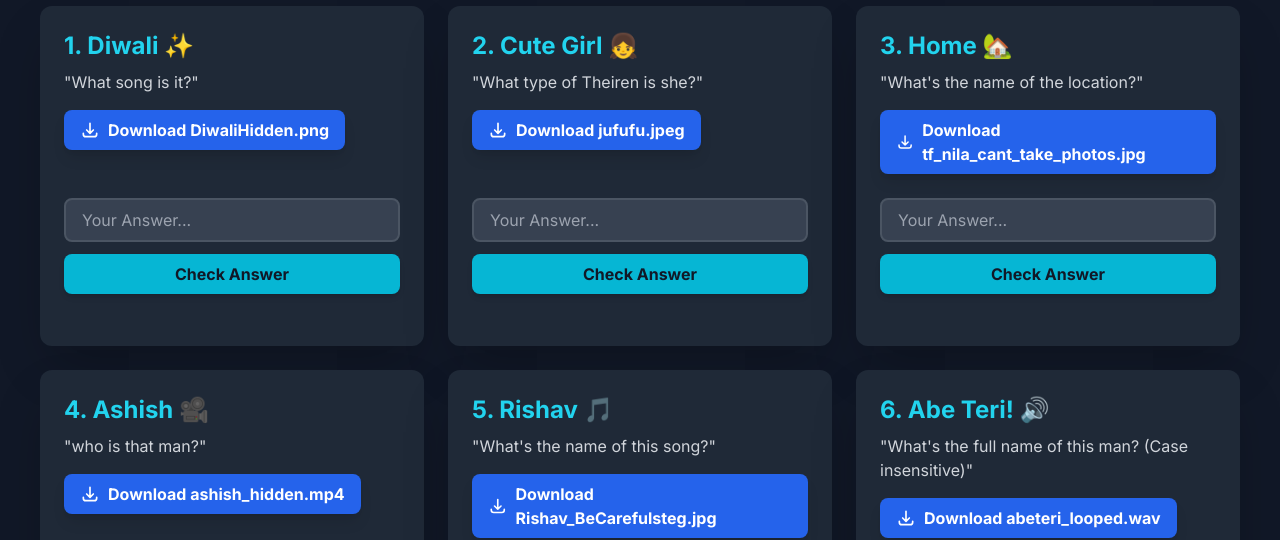
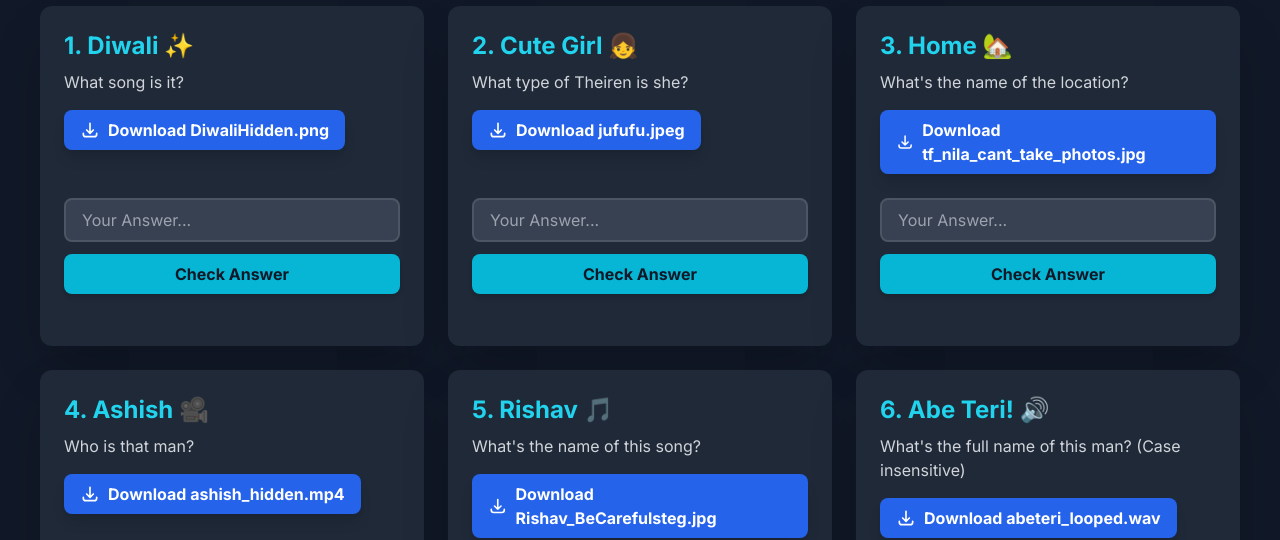
Before and after one commit to Baburao2342/Stego, a plain HTML site: page index.html in a window 1280 px wide. Shown: the part 158-698 px from the top of the page. Drawn offline with nearby package versions, Linux system fonts and the light colour scheme.

```diff
--- a/index.html
+++ b/index.html
@@ -23,7 +23,7 @@
             <div class="bg-gray-800 rounded-xl shadow-2xl p-6 flex flex-col justify-between transform hover:scale-[1.02] transition-transform duration-300">
                 <div>
                     <h2 class="text-2xl font-bold text-cyan-400 mb-2">1. Diwali ✨</h2>
-                    <p class="text-gray-300 mb-4">"What song is it?"</p>
+                    <p class="text-gray-300 mb-4">What song is it?</p>
                     <a href="DiwaliHidden.png" download="DiwaliHidden.png" class="bg-blue-600 hover:bg-blue-700 text-white font-bold py-2 px-4 rounded-lg inline-flex items-center transition duration-300 shadow-lg">
                         <svg class="w-5 h-5 mr-2" fill="none" stroke="currentColor" viewBox="0 0 24 24"><path stroke-linecap="round" stroke-linejoin="round" stroke-width="2" d="M4 16v1a3 3 0 003 3h10a3 3 0 003-3v-1m-4-4l-4 4m0 0l-4-4m4 4V4"></path></svg>
                         <span>Download DiwaliHidden.png</span>
@@ -39,7 +39,7 @@
             <div class="bg-gray-800 rounded-xl shadow-2xl p-6 flex flex-col justify-between transform hover:scale-[1.02] transition-transform duration-300">
                 <div>
                     <h2 class="text-2xl font-bold text-cyan-400 mb-2">2. Cute Girl 👧</h2>
-                    <p class="text-gray-300 mb-4">"What type of Theiren is she?"</p>
+                    <p class="text-gray-300 mb-4">What type of Theiren is she?</p>
                     <a href="jufufu.jpeg" download="jufufu.jpeg" class="bg-blue-600 hover:bg-blue-700 text-white font-bold py-2 px-4 rounded-lg inline-flex items-center transition duration-300 shadow-lg">
                         <svg class="w-5 h-5 mr-2" fill="none" stroke="currentColor" viewBox="0 0 24 24"><path stroke-linecap="round" stroke-linejoin="round" stroke-width="2" d="M4 16v1a3 3 0 003 3h10a3 3 0 003-3v-1m-4-4l-4 4m0 0l-4-4m4 4V4"></path></svg>
                         <span>Download jufufu.jpeg</span>
@@ -55,7 +55,7 @@
             <div class="bg-gray-800 rounded-xl shadow-2xl p-6 flex flex-col justify-between transform hover:scale-[1.02] transition-transform duration-300">
                 <div>
                     <h2 class="text-2xl font-bold text-cyan-400 mb-2">3. Home 🏡</h2>
-                    <p class="text-gray-300 mb-4">"What's the name of the location?"</p>
+                    <p class="text-gray-300 mb-4">What's the name of the location?</p>
                     <a href="tf_nila_cant_take_photos.jpg" download="tf_nila_cant_take_photos.jpg" class="bg-blue-600 hover:bg-blue-700 text-white font-bold py-2 px-4 rounded-lg inline-flex items-center transition duration-300 shadow-lg">
                         <svg class="w-5 h-5 mr-2" fill="none" stroke="currentColor" viewBox="0 0 24 24"><path stroke-linecap="round" stroke-linejoin="round" stroke-width="2" d="M4 16v1a3 3 0 003 3h10a3 3 0 003-3v-1m-4-4l-4 4m0 0l-4-4m4 4V4"></path></svg>
                         <span>Download tf_nila_cant_take_photos.jpg</span>
@@ -71,7 +71,7 @@
             <div class="bg-gray-800 rounded-xl shadow-2xl p-6 flex flex-col justify-between transform hover:scale-[1.02] transition-transform duration-300">
                 <div>
                     <h2 class="text-2xl font-bold text-cyan-400 mb-2">4. Ashish 🎥</h2>
-                    <p class="text-gray-300 mb-4">"who is that man?"</p>
+                    <p class="text-gray-300 mb-4">Who is that man?</p>
                     <a href="ashish_hidden.mp4" download="ashish_hidden.mp4" class="bg-blue-600 hover:bg-blue-700 text-white font-bold py-2 px-4 rounded-lg inline-flex items-center transition duration-300 shadow-lg">
                         <svg class="w-5 h-5 mr-2" fill="none" stroke="currentColor" viewBox="0 0 24 24"><path stroke-linecap="round" stroke-linejoin="round" stroke-width="2" d="M4 16v1a3 3 0 003 3h10a3 3 0 003-3v-1m-4-4l-4 4m0 0l-4-4m4 4V4"></path></svg>
                         <span>Download ashish_hidden.mp4</span>
@@ -87,7 +87,7 @@
             <div class="bg-gray-800 rounded-xl shadow-2xl p-6 flex flex-col justify-between transform hover:scale-[1.02] transition-transform duration-300">
                 <div>
                     <h2 class="text-2xl font-bold text-cyan-400 mb-2">5. Rishav 🎵</h2>
-                    <p class="text-gray-300 mb-4">"What's the name of this song?"</p>
+                    <p class="text-gray-300 mb-4">What's the name of this song?</p>
                     <a href="Rishav_BeCarefulsteg.jpg" download="Rishav_BeCarefulsteg.jpg" class="bg-blue-600 hover:bg-blue-700 text-white font-bold py-2 px-4 rounded-lg inline-flex items-center transition duration-300 shadow-lg">
                         <svg class="w-5 h-5 mr-2" fill="none" stroke="currentColor" viewBox="0 0 24 24"><path stroke-linecap="round" stroke-linejoin="round" stroke-width="2" d="M4 16v1a3 3 0 003 3h10a3 3 0 003-3v-1m-4-4l-4 4m0 0l-4-4m4 4V4"></path></svg>
                         <span>Download Rishav_BeCarefulsteg.jpg</span>
@@ -103,7 +103,7 @@
             <div class="bg-gray-800 rounded-xl shadow-2xl p-6 flex flex-col justify-between transform hover:scale-[1.02] transition-transform duration-300">
                 <div>
                     <h2 class="text-2xl font-bold text-cyan-400 mb-2">6. Abe Teri! 🔊</h2>
-                    <p class="text-gray-300 mb-4">"What's the full name of this man? (Case insensitive)"</p>
+                    <p class="text-gray-300 mb-4">What's the full name of this man? (Case insensitive)</p>
                     <a href="abeteri_looped.wav" download="abeteri_looped.wav" class="bg-blue-600 hover:bg-blue-700 text-white font-bold py-2 px-4 rounded-lg inline-flex items-center transition duration-300 shadow-lg">
                         <svg class="w-5 h-5 mr-2" fill="none" stroke="currentColor" viewBox="0 0 24 24"><path stroke-linecap="round" stroke-linejoin="round" stroke-width="2" d="M4 16v1a3 3 0 003 3h10a3 3 0 003-3v-1m-4-4l-4 4m0 0l-4-4m4 4V4"></path></svg>
                         <span>Download abeteri_looped.wav</span>
```
